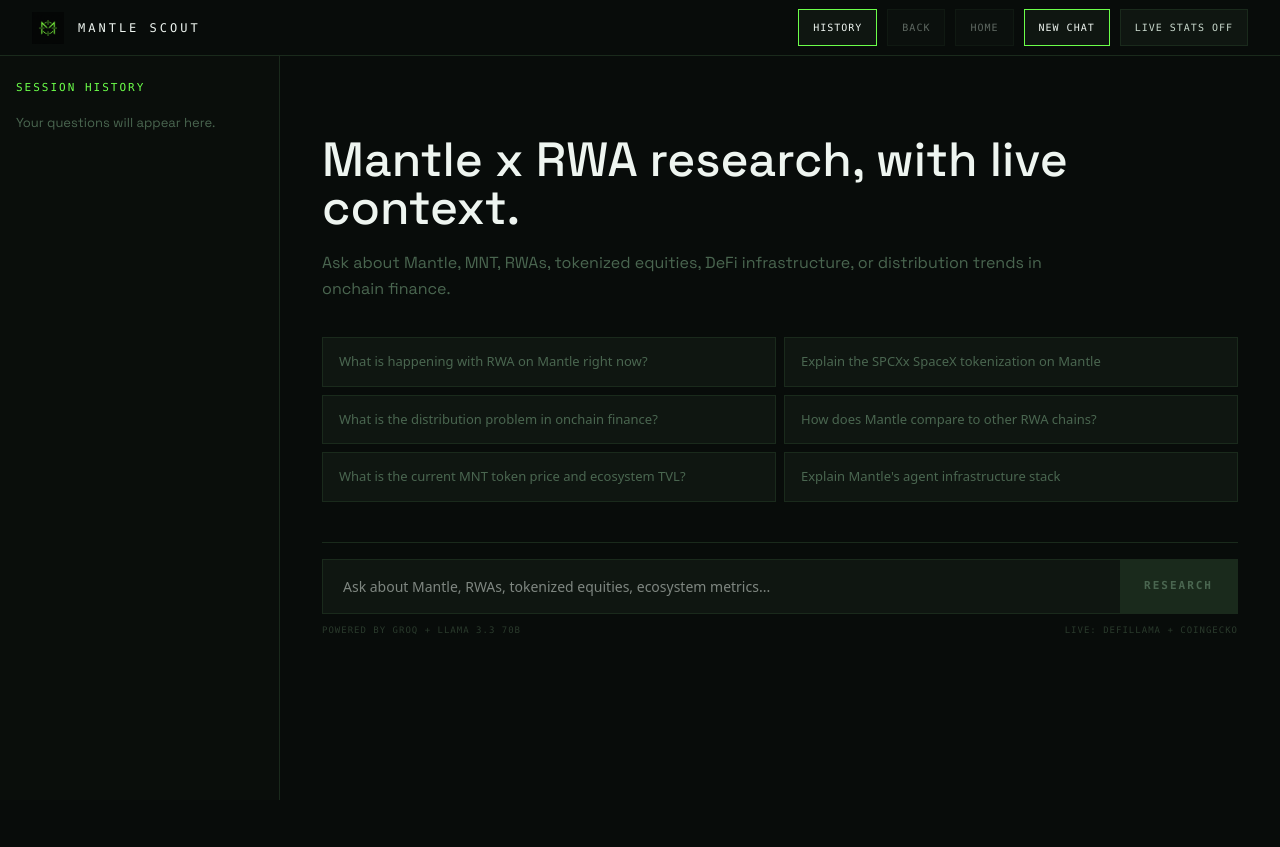
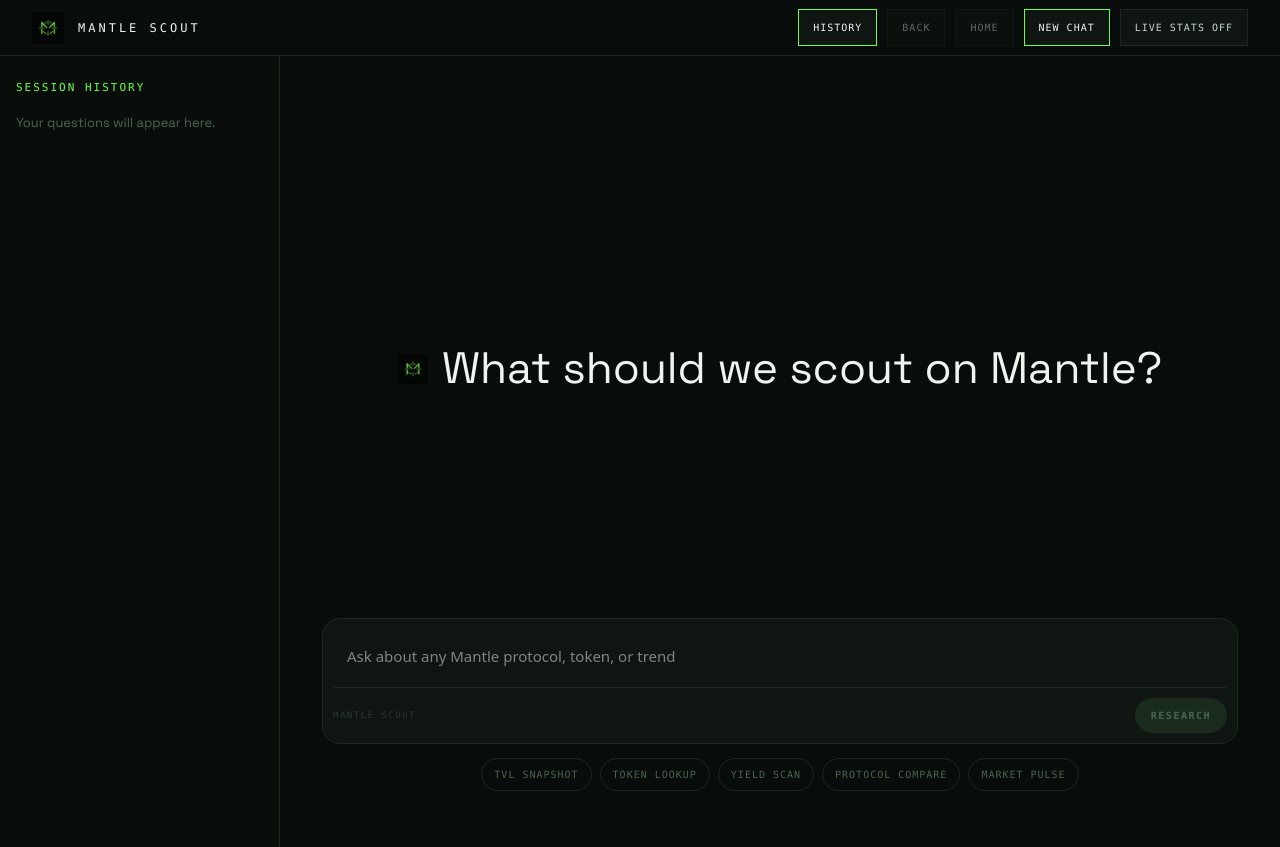
Before and after one commit to onchaindc/MANTLE-AGENT, a Next.js app: page / in a window 1280 px wide. Before the commit the page ends 800 px from the top, so only its background shows below. Built offline with nearby package versions, Linux system fonts and the light colour scheme.

Commit message:
fix: polish Mantle Scout home state

```diff
--- a/app/page.tsx
+++ b/app/page.tsx
@@ -3,13 +3,27 @@
 import Image from "next/image";
 import { useEffect, useMemo, useRef, useState } from "react";
 
-const SUGGESTED = [
-  "What is happening with RWA on Mantle right now?",
-  "Explain the SPCXx SpaceX tokenization on Mantle",
-  "What is the distribution problem in onchain finance?",
-  "How does Mantle compare to other RWA chains?",
-  "What is the current MNT token price and ecosystem TVL?",
-  "Explain Mantle's agent infrastructure stack",
+const QUICK_ACTIONS = [
+  {
+    label: "TVL Snapshot",
+    query: "Give me a concise TVL snapshot for Mantle, including current TVL, major protocols, and what changed recently.",
+  },
+  {
+    label: "Token Lookup",
+    query: "Look up MNT and summarize price, market cap, volume, and the most relevant token context.",
+  },
+  {
+    label: "Yield Scan",
+    query: "Scan Mantle yield opportunities and explain the strongest current risk-adjusted options.",
+  },
+  {
+    label: "Protocol Compare",
+    query: "Compare the leading Mantle protocols by traction, TVL, and relevance to RWAs or onchain finance.",
+  },
+  {
+    label: "Market Pulse",
+    query: "Give me a quick market pulse for Mantle, MNT, RWAs, and onchain finance trends today.",
+  },
 ];
 
 const FOLLOW_UPS = {
@@ -245,29 +259,12 @@ export default function Home() {
 
         <div style={{ flex: 1, maxWidth: "980px", width: "100%", margin: "0 auto", padding: "32px" }}>
           {messages.length === 0 && (
-            <div style={{ paddingTop: "48px" }}>
-              <h1 style={{ fontSize: "48px", lineHeight: 1, marginBottom: "18px", color: "#EEF5F0", fontWeight: 500 }}>Mantle x RWA research, with live context.</h1>
-              <p style={{ fontSize: "16px", color: "#4A6650", lineHeight: 1.6, maxWidth: "720px", marginBottom: "36px" }}>
-                Ask about Mantle, MNT, RWAs, tokenized equities, DeFi infrastructure, or distribution trends in onchain finance.
-              </p>
-              <div style={{ display: "grid", gridTemplateColumns: "1fr 1fr", gap: "8px", marginBottom: "40px" }}>
-                {SUGGESTED.map((suggestion) => (
-                  <button
-                    key={suggestion}
-                    onClick={() => sendQuery(suggestion)}
-                    style={{ background: "#0F1611", border: "1px solid #1A2A1C", padding: "14px 16px", textAlign: "left", cursor: "pointer", color: "#4A6650", fontSize: "13px", lineHeight: 1.5, fontFamily: "var(--font-sans)", transition: "all 0.15s" }}
-                    onMouseEnter={(e) => {
-                      e.currentTarget.style.borderColor = "#6CFF4A";
-                      e.currentTarget.style.color = "#EEF5F0";
-                    }}
-                    onMouseLeave={(e) => {
-                      e.currentTarget.style.borderColor = "#1A2A1C";
-                      e.currentTarget.style.color = "#4A6650";
-                    }}
-                  >
-                    {suggestion}
-                  </button>
-                ))}
+            <div style={{ minHeight: "calc(100vh - 270px)", display: "flex", alignItems: "center", justifyContent: "center", padding: "56px 0 24px", textAlign: "center" }}>
+              <div style={{ display: "flex", alignItems: "center", justifyContent: "center", gap: "14px", color: "#EEF5F0" }}>
+                <Image src="/mantle-logo.png" alt="Mantle Scout" width={30} height={30} style={{ width: "30px", height: "30px", objectFit: "cover", display: "block", opacity: 0.9 }} priority />
+                <h1 style={{ fontSize: "44px", lineHeight: 1.12, color: "#EEF5F0", fontWeight: 400, letterSpacing: 0, margin: 0 }}>
+                  What should we scout on Mantle?
+                </h1>
               </div>
             </div>
           )}
@@ -329,27 +326,48 @@ export default function Home() {
             </div>
           )}
 
-          <div style={{ position: "sticky", bottom: 0, background: "#080C0A", borderTop: "1px solid #1A2A1C", paddingTop: "16px", paddingBottom: "24px" }}>
-            <div style={{ display: "flex", border: "1px solid #1A2A1C", background: "#0F1611" }}>
+          <div style={{ position: messages.length > 0 ? "sticky" : "static", bottom: 0, background: "#080C0A", borderTop: messages.length > 0 ? "1px solid #1A2A1C" : "none", paddingTop: messages.length > 0 ? "16px" : "0", paddingBottom: "24px" }}>
+            <div style={{ border: "1px solid #1A2A1C", background: "#0F1611", borderRadius: "18px", padding: "10px", overflow: "hidden" }}>
               <input
                 value={input}
                 onChange={(e) => setInput(e.target.value)}
                 onKeyDown={(e) => e.key === "Enter" && !e.shiftKey && sendQuery(input)}
-                placeholder="Ask about Mantle, RWAs, tokenized equities, ecosystem metrics..."
-                style={{ flex: 1, background: "transparent", border: "none", outline: "none", padding: "16px 20px", color: "#EEF5F0", fontSize: "14px", fontFamily: "var(--font-sans)" }}
+                placeholder="Ask about any Mantle protocol, token, or trend"
+                style={{ width: "100%", minHeight: "58px", background: "transparent", border: "none", outline: "none", padding: "14px 14px 18px", color: "#EEF5F0", fontSize: "15px", fontFamily: "var(--font-sans)" }}
               />
+              <div style={{ display: "flex", alignItems: "center", justifyContent: "space-between", gap: "12px", borderTop: "1px solid #1A2A1C", paddingTop: "10px" }}>
+                <span style={{ fontFamily: "var(--font-mono)", fontSize: "9px", color: "#2A3A2C", letterSpacing: "1.5px", textTransform: "uppercase" }}>Mantle Scout</span>
                 <button
                   onClick={() => sendQuery(input)}
                   disabled={loading || !input.trim()}
-                style={{ background: loading || !input.trim() ? "#1A2A1C" : "#6CFF4A", border: "none", padding: "16px 24px", cursor: loading || !input.trim() ? "not-allowed" : "pointer", fontFamily: "var(--font-mono)", fontSize: "11px", fontWeight: 700, color: loading || !input.trim() ? "#4A6650" : "#080C0A", letterSpacing: "2px", textTransform: "uppercase", transition: "all 0.15s" }}
+                  style={{ background: loading || !input.trim() ? "#1A2A1C" : "#6CFF4A", border: "none", borderRadius: "999px", padding: "10px 16px", cursor: loading || !input.trim() ? "not-allowed" : "pointer", fontFamily: "var(--font-mono)", fontSize: "10px", fontWeight: 700, color: loading || !input.trim() ? "#4A6650" : "#080C0A", letterSpacing: "1.5px", textTransform: "uppercase", transition: "all 0.15s" }}
                 >
                   {loading ? "..." : "Research"}
                 </button>
               </div>
-            <div style={{ marginTop: "10px", display: "flex", justifyContent: "space-between", fontFamily: "var(--font-mono)", fontSize: "9px", color: "#2A3A2C", letterSpacing: "1px" }}>
-              <span>POWERED BY GROQ + LLAMA 3.3 70B</span>
-              <span>LIVE: DEFILLAMA + COINGECKO</span>
             </div>
+            {messages.length === 0 && (
+              <div style={{ display: "flex", alignItems: "center", justifyContent: "center", gap: "8px", flexWrap: "wrap", marginTop: "14px" }}>
+                {QUICK_ACTIONS.map((action) => (
+                  <button
+                    key={action.label}
+                    onClick={() => sendQuery(action.query)}
+                    disabled={loading}
+                    style={{ background: "transparent", border: "1px solid #1A2A1C", borderRadius: "999px", color: "#4A6650", cursor: loading ? "not-allowed" : "pointer", fontFamily: "var(--font-mono)", fontSize: "10px", letterSpacing: "1px", padding: "8px 12px", textTransform: "uppercase", transition: "all 0.15s" }}
+                    onMouseEnter={(e) => {
+                      e.currentTarget.style.borderColor = "#6CFF4A";
+                      e.currentTarget.style.color = "#EEF5F0";
+                    }}
+                    onMouseLeave={(e) => {
+                      e.currentTarget.style.borderColor = "#1A2A1C";
+                      e.currentTarget.style.color = "#4A6650";
+                    }}
+                  >
+                    {action.label}
+                  </button>
+                ))}
+              </div>
+            )}
           </div>
         </div>
       </div>
```
Lines whose indentation alone changed are shown as unchanged.
